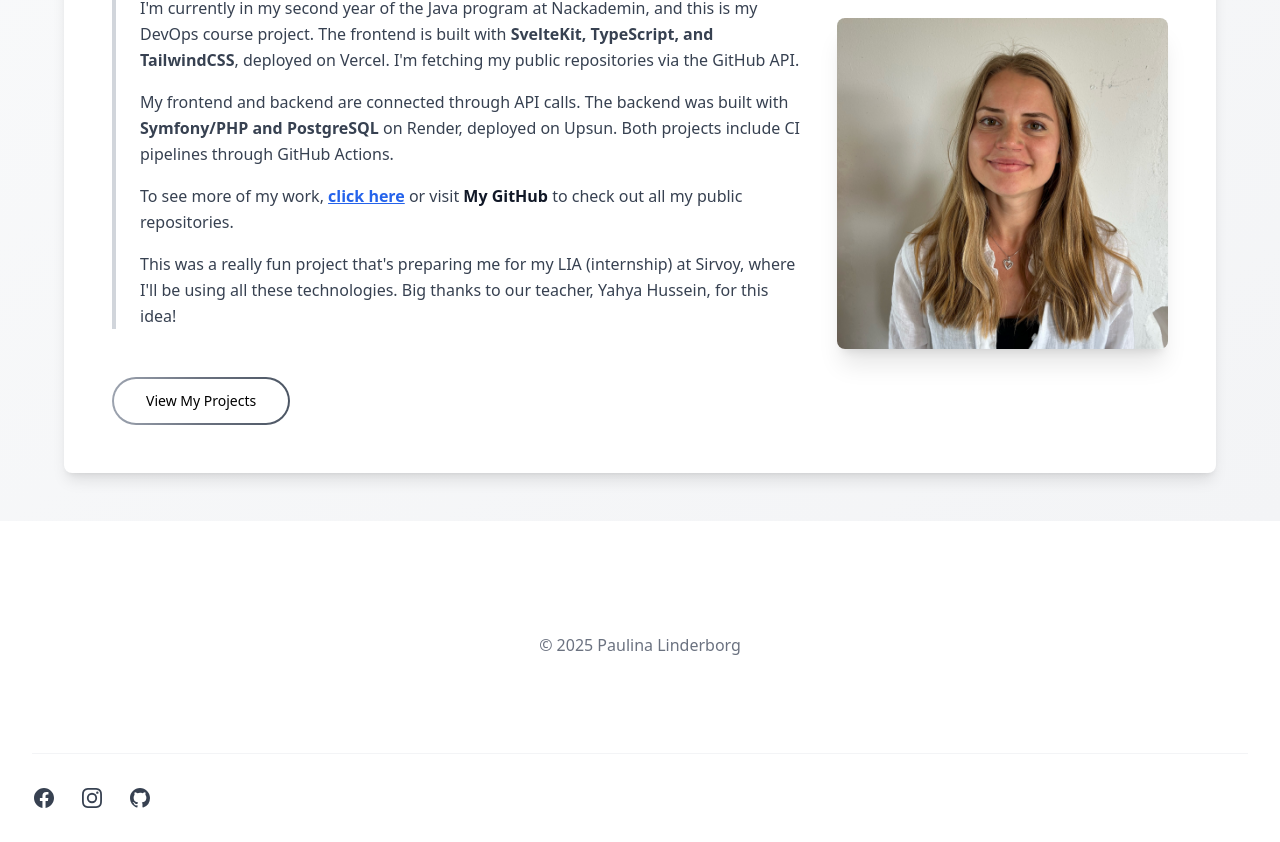
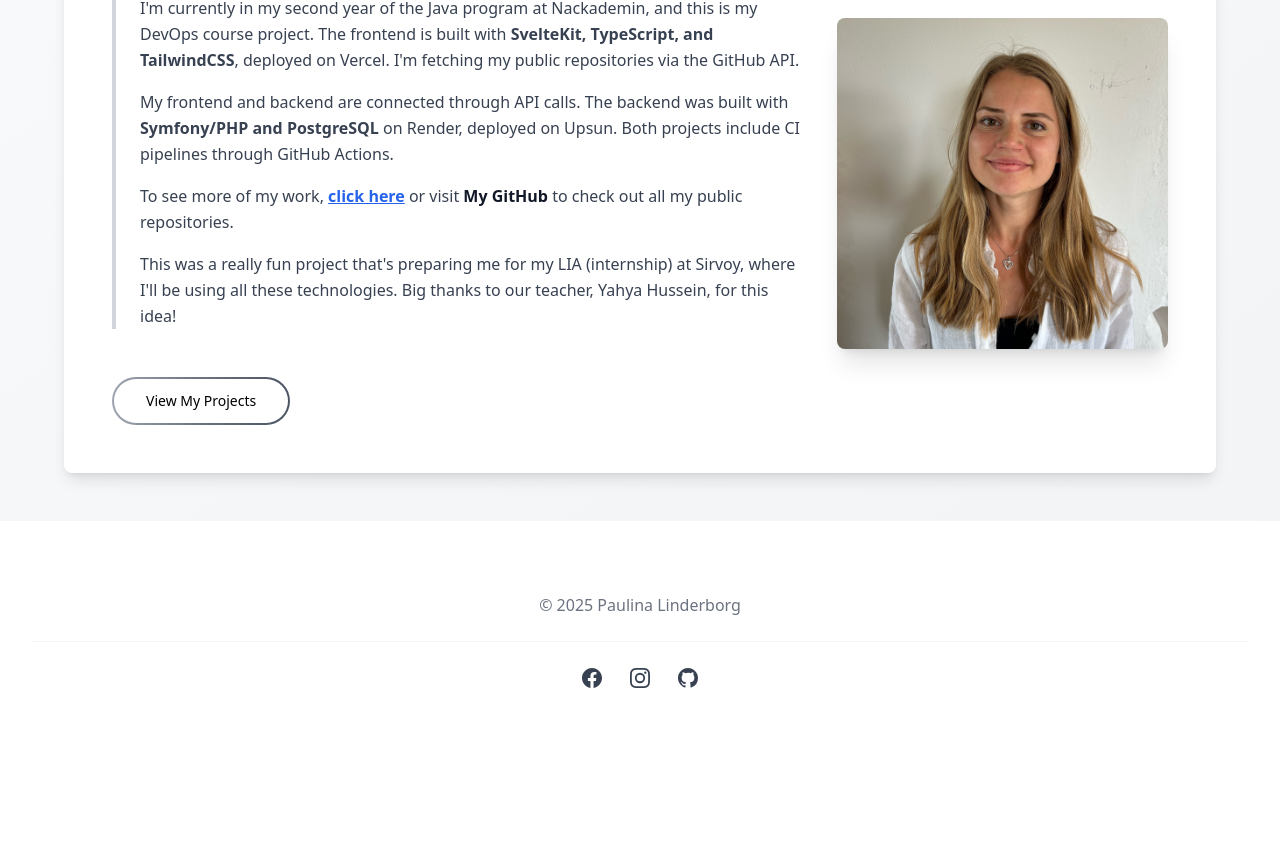
Before and after one commit to PauliLinde/PortfolioSvelteKit, a SvelteKit app: page / in a window 1280 px wide. Shown: the part 394-1236 px from the top of the page. After the commit the page ends 1108 px from the top, so only its background shows below. Built offline with nearby package versions, Linux system fonts and the light colour scheme.

Commit message:
Changing size of footer

```diff
--- a/src/routes/+layout.svelte
+++ b/src/routes/+layout.svelte
@@ -35,19 +35,17 @@
 {@render children?.()}
 
 <footer class="bg-white">
-	<div class="mx-auto max-w-screen-xl px-4 pt-16 pb-8 sm:px-6 lg:px-8 lg:pt-24">
+	<div class="mx-auto max-w-screen-xl px-4 py-6 sm:px-6 lg:px-8 lg:pt-16">
 
 		<div class="text-center">
-			<p class="mx-auto mt-4 max-w-sm text-gray-500">
+			<p class="mx-auto mt-2 max-w-sm text-gray-500">
 				&copy; 2025 Paulina Linderborg
 			</p>
 		</div>
 
-		<div
-			class="mt-16 border-t border-gray-100 pt-8 sm:flex sm:items-center sm:justify-between lg:mt-24"
-		>
+		<div class="mt-6 border-t border-gray-100 pt-6 sm:flex sm:items-center sm:justify-center">
 
-			<ul class="mt-8 flex justify-center gap-6 sm:mt-0 lg:justify-end">
+			<ul class="flex justify-center gap-6">
 				<li>
 					<a
 						href="https://www.facebook.com/jus.paulina"
```
